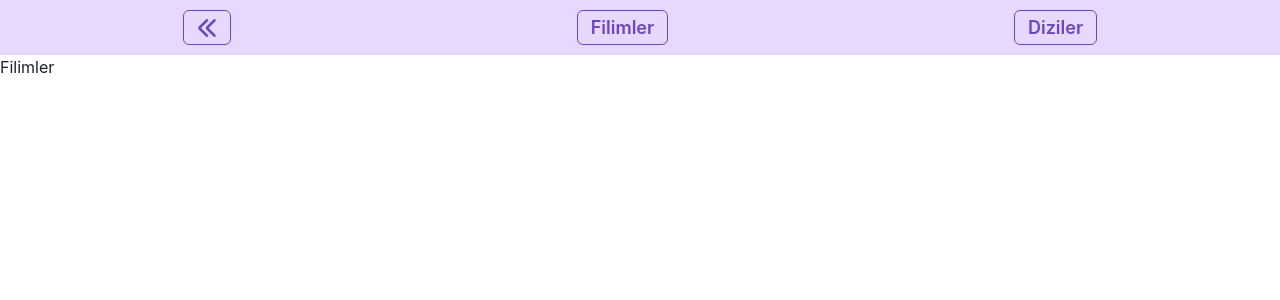
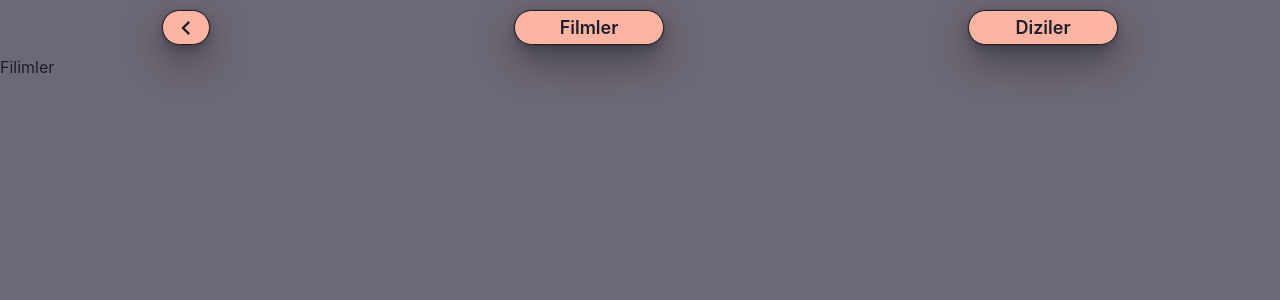
Before and after one commit to Oguzhangure/BulutMD-Test, a React (Create React App) app: page /movies in a window 1280 px wide. Shown: the top 300 px of the page. Built offline with nearby package versions, Linux system fonts and the light colour scheme.

Commit message:
update(homepage)

```diff
--- a/src/components/Navbar.jsx
+++ b/src/components/Navbar.jsx
@@ -3,33 +3,15 @@ import React from "react";
 import { Link } from "react-router-dom";
 //CHAKRA IMPORTS
 import { Flex, IconButton, Select } from "@chakra-ui/react";
-import {
-  PhoneIcon,
-  AddIcon,
-  ArrowLeftIcon,
-  ArrowForwardIcon,
-} from "@chakra-ui/icons";
+import { ChevronLeftIcon } from "@chakra-ui/icons";
 //COMPONENTS
 import NavbarButton from "./NavbarButton";
 
 function Navbar() {
   return (
-    <Flex
-      bg="#E9D8FD"
-      padding="10px"
-      alignItems="center"
-      justifyContent="space-around"
-    >
-      <Link to="/">
-        <IconButton
-          height="35px"
-          colorScheme="purple"
-          size="lg"
-          variant="outline"
-          icon={<ArrowLeftIcon />}
-        />
-      </Link>
-      <NavbarButton link="/movies" text="Filimler" />
+    <Flex padding="10px" alignItems="center" justifyContent="space-around">
+      <NavbarButton w="15px" link="/" text={<ChevronLeftIcon w={7} h={7} />} />
+      <NavbarButton link="/movies" text="Filmler" />
       <NavbarButton link="/series" text="Diziler" />
     </Flex>
   );
--- a/src/components/NavbarButton.jsx
+++ b/src/components/NavbarButton.jsx
@@ -9,11 +9,19 @@ function NavbarButton({ link, text, ...probs }) {
   return (
     <Link to={link}>
       <Button
+        _hover={{
+          backgroundColor: "#ffcdb2",
+          transform: "translate3d(4px,0,-0)",
+        }}
+        w="150px"
+        backgroundColor="#ffb4a2"
+        borderRadius="20"
+        boxShadow="dark-lg"
         height="35px"
         target="_blank"
         _focus="none"
         padding="13px"
-        colorScheme="purple"
+        colorScheme="#6d6875"
         size="lg"
         variant="outline"
         {...probs}
--- a/src/pages/Home/Home.jsx
+++ b/src/pages/Home/Home.jsx
@@ -1,15 +1,26 @@
 //REACT IMPORTS
 import React from "react";
 //CHAKRA IMPORTS
-import { Box } from "@chakra-ui/react";
+import { Box, Center, Flex } from "@chakra-ui/react";
 //COMPONENTS
-import NavbarButton from "../../components/NavbarButton";
+import HomeButton from "../../components/HomeButton";
 
 const Home = () => {
   return (
-    <Box>
-      Home
-    </Box>
+    <Center height="100vh" background="#6d6875">
+      <Flex alignItems="center" justifyContent="space-around" w="100vh">
+        <HomeButton
+          text="Dizi"
+          to="/series"
+          src="https://streamcoimg-a.akamaihd.net/000/128/61/12861-PosterArt-ec32a81986a45eac7e080112075ab466.jpg"
+        />
+        <HomeButton
+          text="Film"
+          to="/movies"
+          src="https://streamcoimg-a.akamaihd.net/000/115/3873/1153873-PosterArt-93b3333a696042bf7da06b874af771d8.jpg"
+        />
+      </Flex>
+    </Center>
   );
 };
 
--- a/src/pages/Movies/Movies.jsx
+++ b/src/pages/Movies/Movies.jsx
@@ -6,7 +6,7 @@ import { Box } from "@chakra-ui/react";
 import Navbar from "../../components/Navbar";
 function Movies() {
   return (
-    <Box>
+    <Box bg="#6d6875" height="100vh">
       <Navbar />
       Filimler
     </Box>
```
Also changed, not shown: src/components/HomeButton.jsx (added, +33 -0 lines).
